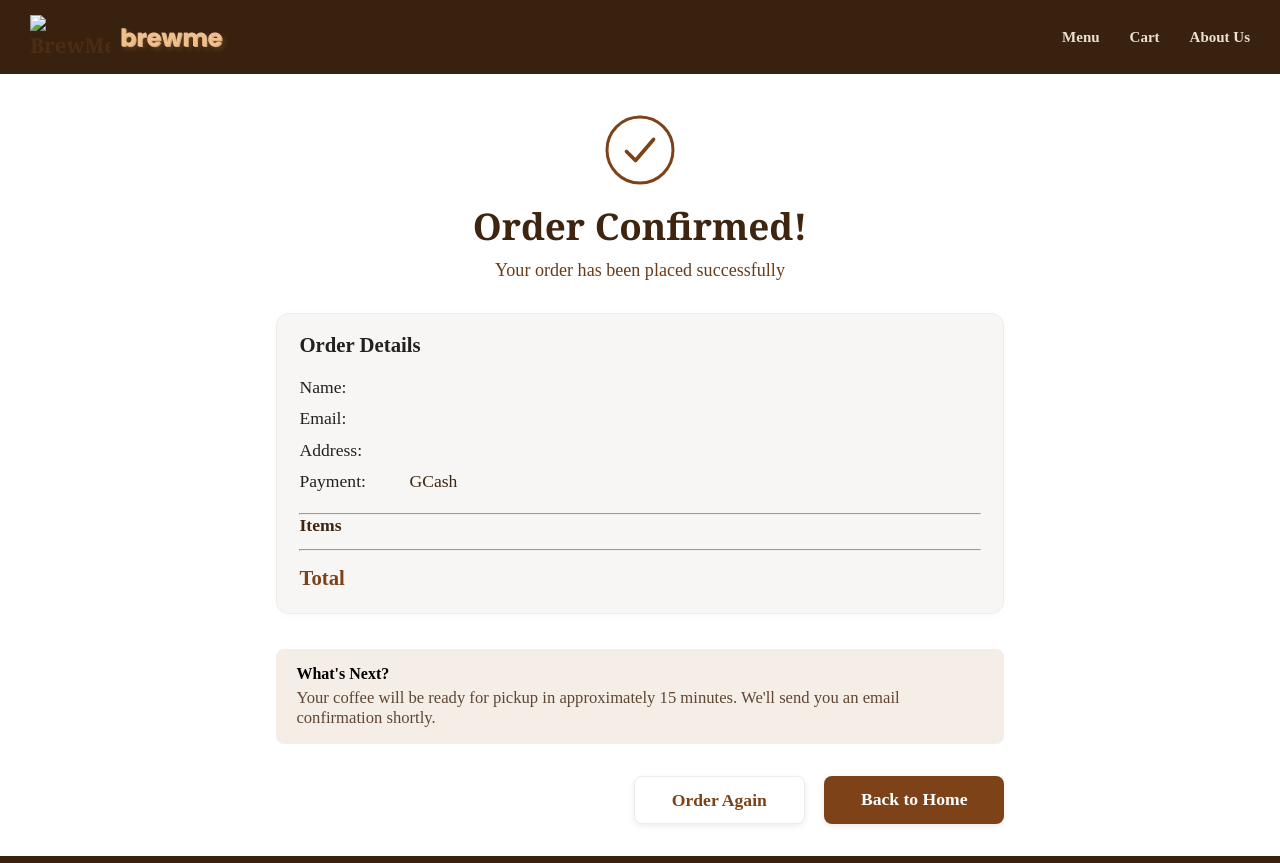
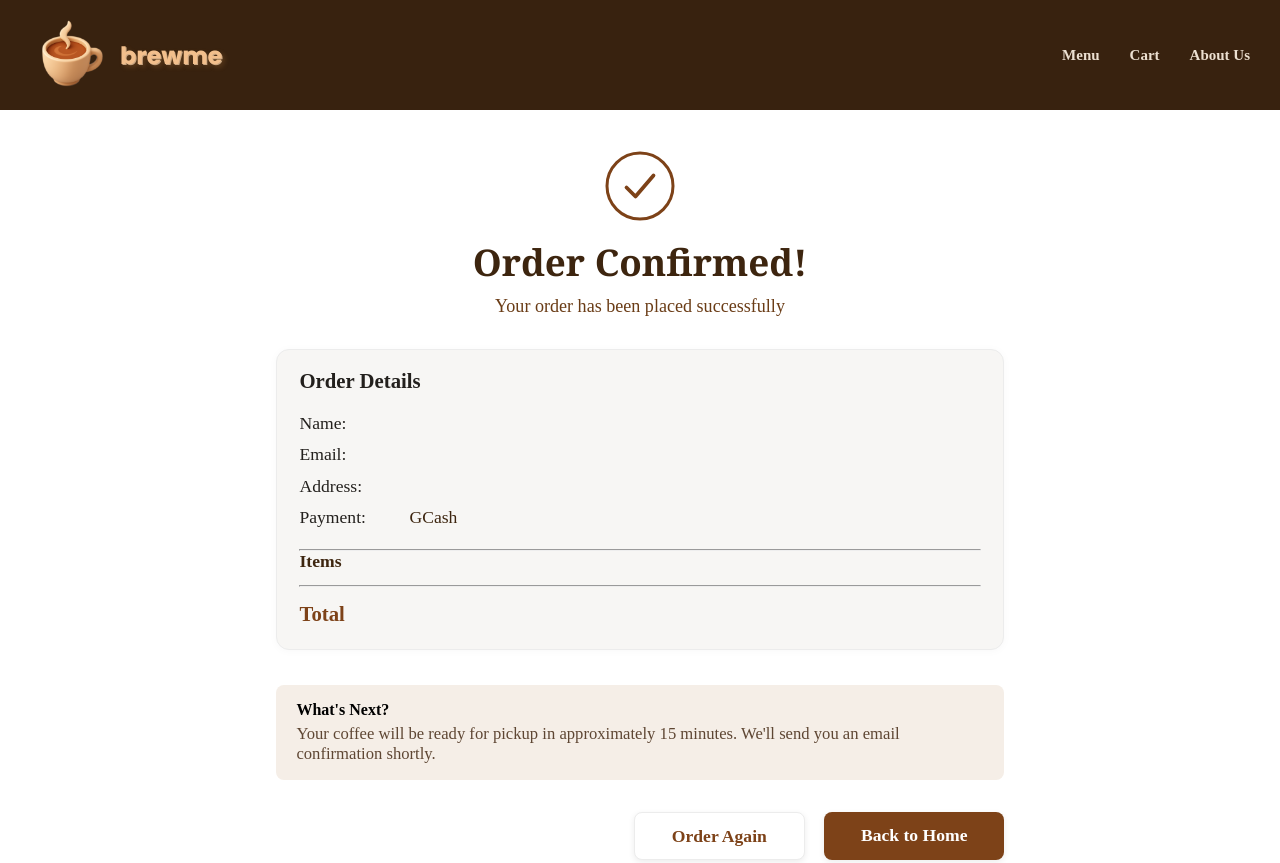
Before and after one commit to DDBSchool/Group-6--RWD-WAD-1st-Sem-Midterm-Project--S.Y-2025-2026, a plain HTML site: page html/confirmation.html in a window 1280 px wide. Shown: the top 863 px of the page. Drawn offline with Linux system fonts and the light colour scheme.

Commit message:
Update confirmation.html

```diff
--- a/html/confirmation.html
+++ b/html/confirmation.html
@@ -28,7 +28,7 @@
 <body>
     <nav class="navbar">
         <a href="../index.html" class="logo">
-            <img src="../assets/brewme-logo.png" alt="BrewMe">
+            <img src="../assets/images/brewme-logo.png" alt="BrewMe">
             <span class="logo-text">brewme</span>
         </a>
 
@@ -192,4 +192,5 @@
 
 </body>
 
+
 </html>
```
